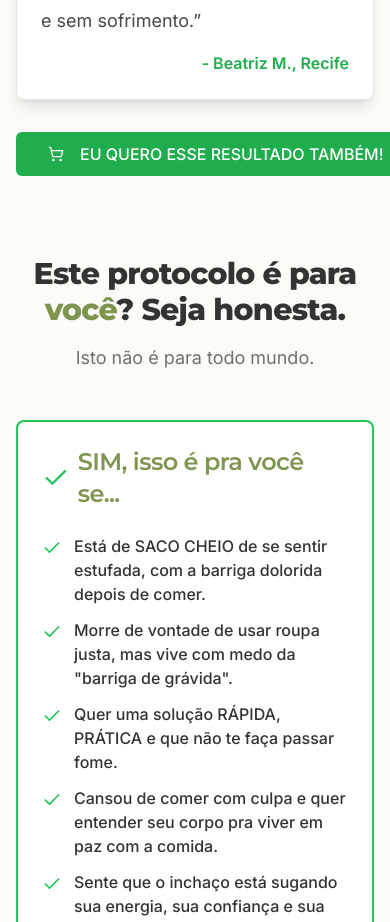
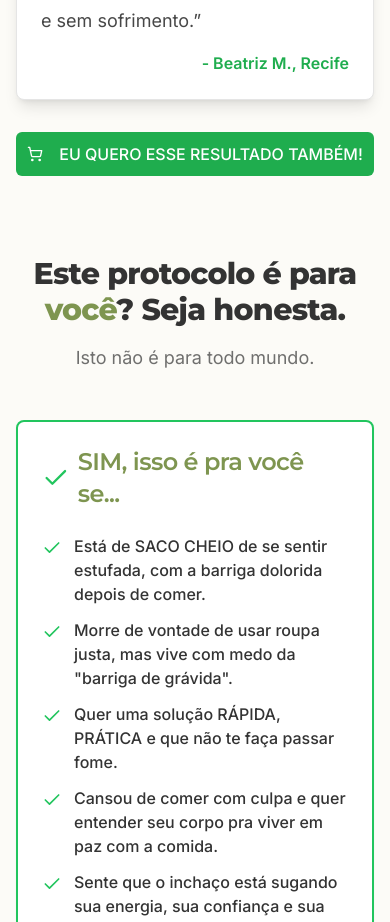
Before and after one commit to batatafaver/desinchafoodmap, a Next.js app: page / in a window 390 px wide. Shown: the part 2880-3802 px from the top of the page. Built offline with nearby package versions, Linux system fonts and the light colour scheme.

Commit message:
otimize este botão, ele está fora da página para mobile

```diff
--- a/src/components/landing/RealResults.tsx
+++ b/src/components/landing/RealResults.tsx
@@ -78,7 +78,7 @@ export default function RealResults() {
           })}
         </div>
         <div className="mt-8 text-center">
-            <Button asChild size="lg" className="text-base md:text-lg bg-accent text-accent-foreground hover:bg-accent/90">
+            <Button asChild size="lg" className="w-full max-w-md text-base md:text-lg bg-accent text-accent-foreground hover:bg-accent/90">
                 <a href="https://pay.kiwify.com.br/XfjVRJl">
                     <ShoppingCart className="mr-2 h-5 w-5" />
                     EU QUERO ESSE RESULTADO TAMBÉM!
```
